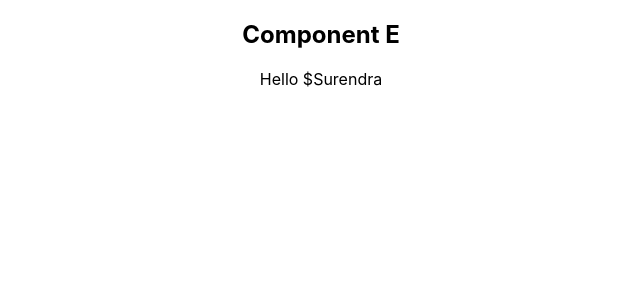
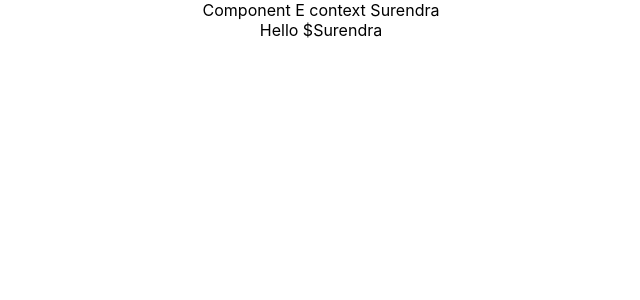
Before and after one commit to sksurendrakmr/react_concepts_CE, a React (Create React App) app: page / in a window 1280 px wide. Shown: the top 300 px of the page, without its empty margins (319-959 px from the left). Built offline with nearby package versions, Linux system fonts and the light colour scheme.

Commit message:
Consuming context value using contextType

```diff
--- a/src/reactContext/ComponentE.js
+++ b/src/reactContext/ComponentE.js
@@ -1,13 +1,19 @@
-import React from "react";
+import React, { Component } from "react";
 import ComponentF from "./ComponentF";
+import UserContext from "./UserContext";
 
-const ComponentE = () => {
-  return (
-    <div>
-      <h2>Component E</h2>
-      <ComponentF />
-    </div>
-  );
-};
+class ComponentE extends Component {
+  //if the application supports the public class field syntax then we can replace component.contextType with static
+  // static contextType = UserContext
+  render() {
+    return (
+      <div>
+        Component E context {this.context}
+        <ComponentF />
+      </div>
+    );
+  }
+}
+ComponentE.contextType = UserContext; //By doing so, in the render method the userContext value is available as this.context
 
 export default ComponentE;
```
Also changed, not shown: src/reactContext/UserContext.js (+7 -0 lines).
